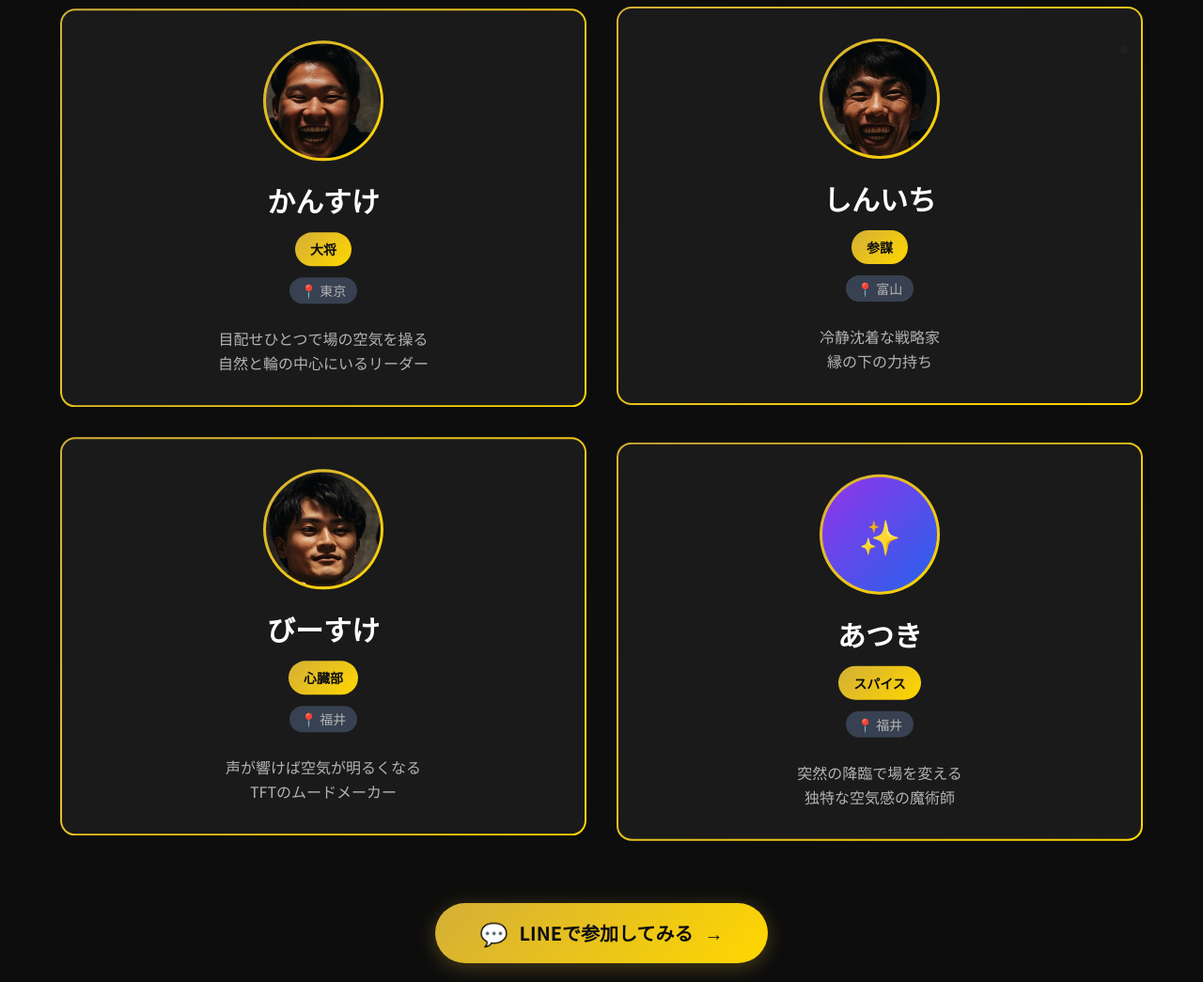
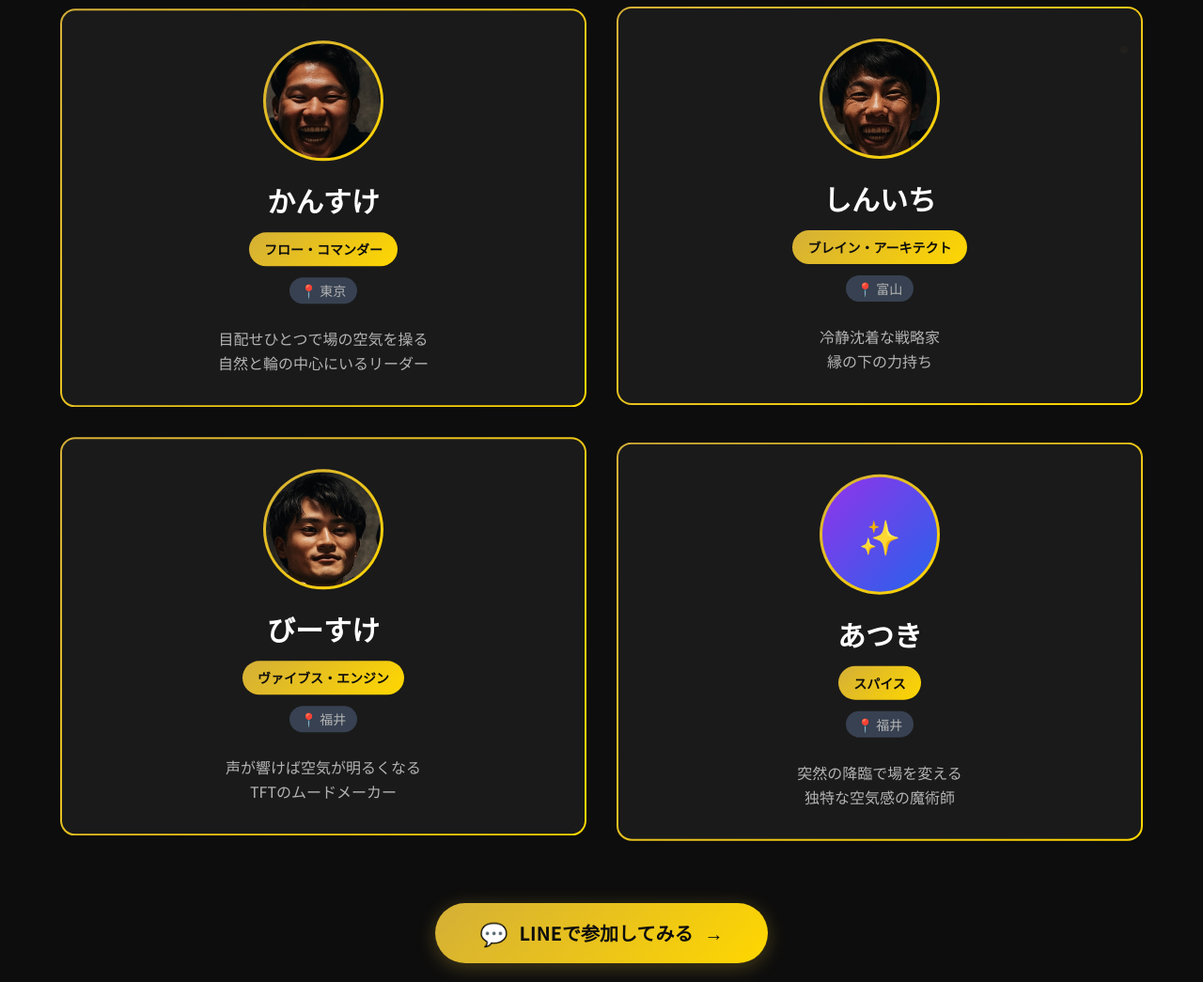
Before and after one commit to b-suke0/tft_lp, a plain HTML site: page index.html in a window 1280 px wide. Shown: the part 663-1708 px from the top of the page at 94% size. Drawn offline with nearby package versions, Linux system fonts and the light colour scheme.

Commit message:
Add files via upload

```diff
--- a/index.html
+++ b/index.html
@@ -183,7 +183,7 @@
 
                             <!-- Role Badge -->
                             <span class="gold-badge px-4 py-2 rounded-full text-sm font-bold mb-3">
-                                大将
+                                フロー・コマンダー
                             </span>
 
                             <!-- Location Tag -->
@@ -216,7 +216,7 @@
 
                             <!-- Role Badge -->
                             <span class="gold-badge px-4 py-2 rounded-full text-sm font-bold mb-3">
-                                参謀
+                                ブレイン・アーキテクト
                             </span>
 
                             <!-- Location Tag -->
@@ -249,7 +249,7 @@
 
                             <!-- Role Badge -->
                             <span class="gold-badge px-4 py-2 rounded-full text-sm font-bold mb-3">
-                                心臓部
+                                ヴァイブス・エンジン
                             </span>
 
                             <!-- Location Tag -->
```
